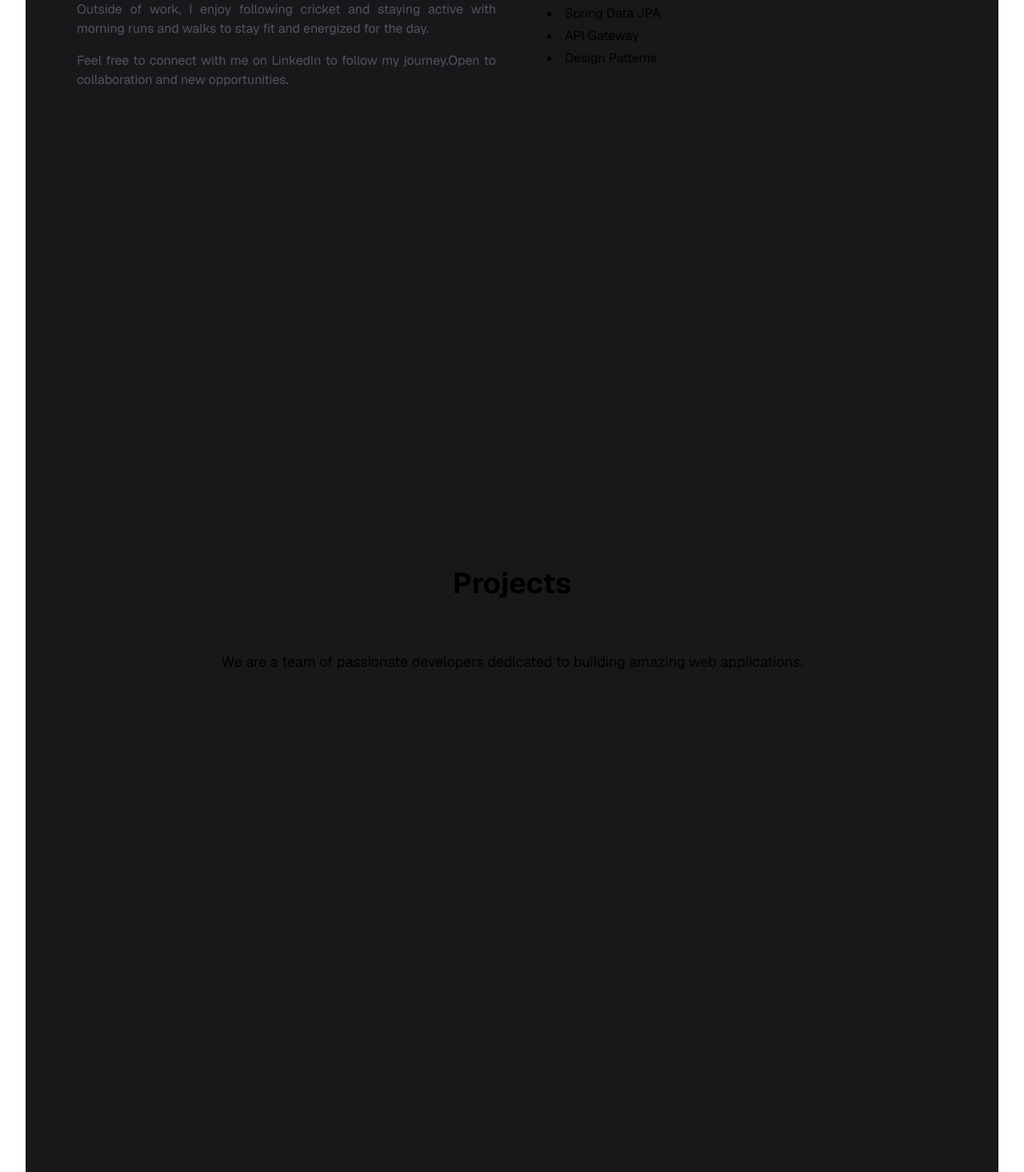
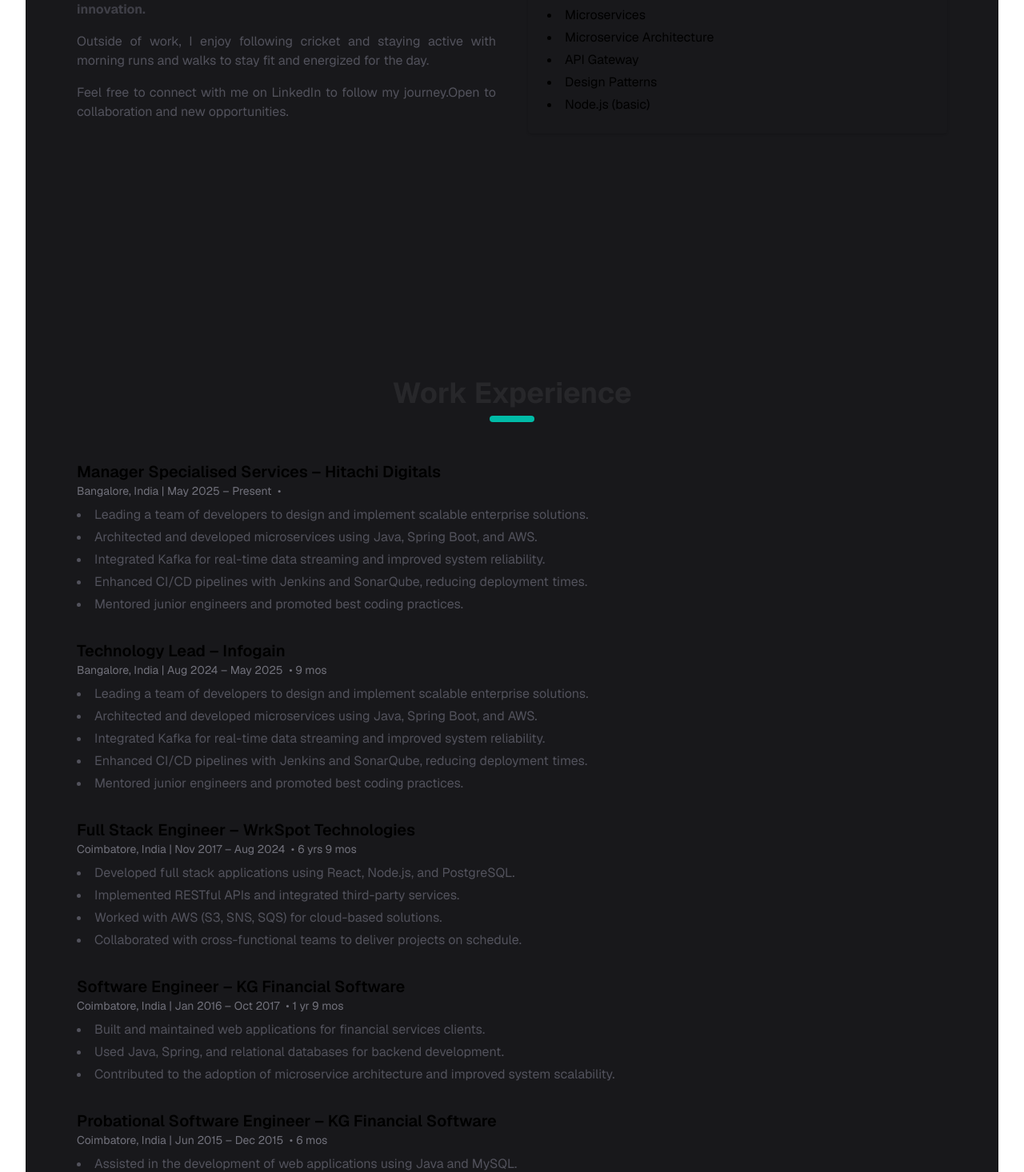
Before and after one commit to sethupalaniyappan/Personal-website, a Next.js app: page / in a window 1280 px wide. Shown: the part 1224-2690 px from the top of the page at 80% size. Built offline with nearby package versions, Linux system fonts and the light colour scheme.

Commit message:
Experience Sectlon with refactored static data from common folder called data

```diff
--- a/src/app/projects/page.tsx
+++ b/src/app/certificates/page.tsx
@@ -1,8 +1,8 @@
-export default function Projects() {
+export default function Certificates() {
     return (
-        <section id="projects">
+        <section id="certificates">
             <div className="flex flex-col items-center justify-center min-h-screen p-8 pb-20 gap-16 sm:p-20 font-[family-name:var(--font-geist-sans)]">
-                <h1 className="text-4xl font-bold">Projects</h1>
+                <h1 className="text-4xl font-bold">Uses</h1>
                 <p className="text-lg">
                     We are a team of passionate developers dedicated to building amazing web applications.
                 </p>
--- a/src/app/components/SkillsTabs.tsx
+++ b/src/app/components/SkillsTabs.tsx
@@ -1,49 +1,7 @@
 "use client";
 
 import React, { useState } from 'react';
-
-type SkillsMap = {
-  [category: string]: string[];
-};
-
-const skills: SkillsMap = {
-  Backend: [
-    'Java',
-    'Spring Boot',
-    'Microservices',
-    'Spring Data JPA',
-    'API Gateway',
-    'Design Patterns',
-  ],
-  Frontend: [
-    'React.js',
-    'Next.js (basic)',
-    'HTML',
-    'CSS',
-    'Bootstrap',
-    'Tailwind CSS',
-    'Node.js (basic)',
-  ],
-  Databases: [
-    'PostgreSQL',
-    'MongoDB',
-    'Cassandra',
-    'Neo4j',
-  ],
-  'Cloud & DevOps': [
-    'AWS (S3, SNS, SQS, CloudWatch, EC2)',
-    'Kafka',
-    'Jenkins (CI/CD)',
-    'SonarQube',
-    'SonarCloud',
-  ],
-  'Other Skills': [
-    'Static Code Analysis',
-    'Team Leadership',
-    'Mentoring',
-    'Exploring AI (GitHub Copilot)',
-  ],
-};
+import { skills } from '../data/skills';
 
 const tabList = Object.keys(skills);
 
--- a/src/app/menubar/page.tsx
+++ b/src/app/components/menubar.tsx
@@ -4,11 +4,11 @@
 import Image from "next/image";
 import { useState } from "react";
 import { usePathname } from "next/navigation";
+import menuItems from "../data/menuitems";
 
 
 export default function MenuBar() {
 
-    const menuItems = [{ label: "Home", href: "/" }, { label: "About", href: "/#about" }, { label: "Projects", href: "/#projects" }, { label: "Uses", href: "/#uses" }];
 
     const pathname = usePathname();
     const [theme, setTheme] = useState<string>("light");
--- /dev/null
+++ b/src/app/data/experience.ts
@@ -0,0 +1,78 @@
+// experience.ts
+
+type Experience = {
+    title: string;
+    company: string;
+    location: string;
+    startDate: Date;
+    endDate: Date | 'Present';
+    details: string[];
+};
+
+export const experiences: Experience[] = [
+    {
+        title: "Manager Specialised Services",
+        company: "Hitachi Digitals",
+        location: "Bangalore, India",
+        startDate: new Date(2025, 4, 29), // April 2021
+        endDate: "Present",
+        details: [
+            "Leading a team of developers to design and implement scalable enterprise solutions.",
+            "Architected and developed microservices using Java, Spring Boot, and AWS.",
+            "Integrated Kafka for real-time data streaming and improved system reliability.",
+            "Enhanced CI/CD pipelines with Jenkins and SonarQube, reducing deployment times.",
+            "Mentored junior engineers and promoted best coding practices.",
+        ],
+    },
+    {
+        title: "Technology Lead",
+        company: "Infogain",
+        location: "Bangalore, India",
+        startDate: new Date(2024, 7, 10),
+        endDate: new Date(2025, 4, 22),
+        details: [
+            "Leading a team of developers to design and implement scalable enterprise solutions.",
+            "Architected and developed microservices using Java, Spring Boot, and AWS.",
+            "Integrated Kafka for real-time data streaming and improved system reliability.",
+            "Enhanced CI/CD pipelines with Jenkins and SonarQube, reducing deployment times.",
+            "Mentored junior engineers and promoted best coding practices.",
+        ],
+    },
+    {
+        title: "Full Stack Engineer",
+        company: "WrkSpot Technologies",
+        location: "Coimbatore, India",
+        startDate: new Date(2017, 10, 23),
+        endDate: new Date(2024, 7, 8),
+        details: [
+            "Developed full stack applications using React, Node.js, and PostgreSQL.",
+            "Implemented RESTful APIs and integrated third-party services.",
+            "Worked with AWS (S3, SNS, SQS) for cloud-based solutions.",
+            "Collaborated with cross-functional teams to deliver projects on schedule.",
+        ],
+    },
+    {
+        title: "Software Engineer",
+        company: "KG Financial Software",
+        location: "Coimbatore, India",
+        startDate: new Date(2015, 12, 1),
+        endDate: new Date(2017, 9, 30),
+        details: [
+            "Built and maintained web applications for financial services clients.",
+            "Used Java, Spring, and relational databases for backend development.",
+            "Contributed to the adoption of microservice architecture and improved system scalability.",
+        ],
+    },
+    {
+        title: "Probational Software Engineer",
+        company: "KG Financial Software",
+        location: "Coimbatore, India",
+        startDate: new Date(2015, 5, 18),
+        endDate: new Date(2015, 11, 30),
+        details: [
+            "Assisted in the development of web applications using Java and MySQL.",
+            "Participated in code reviews and contributed to improving code quality.",
+            "Gained foundational experience in software engineering and agile methodologies.",
+        ],
+    },
+];
--- /dev/null
+++ b/src/app/data/menuitems.ts
@@ -0,0 +1,13 @@
+type MenuItem = {
+    label: string;
+    href: string;
+};
+
+const menuItems: MenuItem[] = [
+    { label: "Home", href: "/" },
+    { label: "About", href: "/#about" },
+    { label: "Experience", href: "/#experience" },
+    { label: "Certificates", href: "/#certificates" }
+];
+
+export default menuItems;
--- /dev/null
+++ b/src/app/data/skills.ts
@@ -0,0 +1,50 @@
+// skills.ts
+
+type SkillsMap = {
+    [category: string]: string[];
+};
+
+export const skills: SkillsMap = {
+    Backend: [
+        "Java",
+        "Spring Boot",
+        "Spring Data JPA",
+        "Microservices",
+        "Microservice Architecture",
+        "API Gateway",
+        "Design Patterns",
+        "Node.js (basic)",
+    ],
+    Frontend: [
+        "React.js",
+        "Next.js (basic)",
+        "HTML",
+        "CSS",
+        "Bootstrap",
+        "Tailwind CSS",
+    ],
+    Databases: [
+        "PostgreSQL",
+        "MongoDB",
+        "Cassandra",
+        "Neo4j",
+    ],
+    "Cloud & DevOps": [
+        "AWS S3",
+        "AWS SNS",
+        "AWS SQS",
+        "AWS CloudWatch",
+        "AWS EC2 (basic)",
+        "Kafka",
+        "Jenkins (CI/CD pipelines)",
+        "SonarQube",
+        "SonarCloud",
+    ],
+    Other: [
+        "Static Code Analysis",
+        "Team Leadership",
+        "Mentoring",
+        "Agile Methodologies",
+        "Exploring AI (GitHub Copilot)",
+    ],
+};
--- /dev/null
+++ b/src/app/experience/page.tsx
@@ -0,0 +1,55 @@
+import { experiences } from "../data/experience";
+
+function formatDate(date: Date | 'Present'): string {
+    if (date === 'Present') return 'Present';
+    return date.toLocaleString('default', { month: 'short', year: 'numeric' });
+}
+
+function calculateDuration(start: Date, end: Date | 'Present'): string {
+    const endDate = end === 'Present' ? new Date() : end;
+    let years = endDate.getFullYear() - start.getFullYear();
+    let months = endDate.getMonth() - start.getMonth();
+
+    if (months < 0) {
+        years--;
+        months += 12;
+    }
+
+    const yearsStr = years > 0 ? `${years} yr${years > 1 ? 's' : ''}` : '';
+    const monthsStr = months > 0 ? `${months} mo${months > 1 ? 's' : ''}` : '';
+    return [yearsStr, monthsStr].filter(Boolean).join(' ');
+}
+
+function Experience() {
+    return (
+        <section id="experience">
+            <div className="flex flex-col items-center justify-center min-h-screen p-8 py-24 gap-8 sm:px-8 font-[family-name:var(--font-geist-sans)]">
+                <div className="flex flex-col items-center gap-2 pb-4 text-zinc-800 dark:text-zinc-100">
+                    <h1 className="text-4xl font-bold">Work Experience</h1>
+                    <span className="px-7 py-1 rounded-full bg-teal-500"></span>
+                </div>
+                <div className="flex flex-col items=start w-full">
+                    {experiences.map((exp, idx) => (
+                        <div key={idx} className="mb-8">
+                            <h3 className="text-xl font-semibold">
+                                {exp.title} – {exp.company}
+                            </h3>
+                            <p className="text-sm text-zinc-500 dark:text-zinc-500">
+                                {exp.location} | {formatDate(exp.startDate)} – {formatDate(exp.endDate)}{' '}
+                                <span className="mx-1">•</span>
+                                {calculateDuration(exp.startDate, exp.endDate)}
+                            </p>
+                            <ul className="list-disc list-inside mt-2 space-y-1 text-base text-zinc-600 dark:text-zinc-400">
+                                {exp.details.map((item, i) => (
+                                    <li key={i}>{item}</li>
+                                ))}
+                            </ul>
+                        </div>
+                    ))}
+                </div>
+            </div>
+        </section>
+    );
+}
+
+export default Experience;
--- a/src/app/home/page.tsx
+++ b/src/app/home/page.tsx
@@ -6,7 +6,7 @@
         <section id="home">
             <div className="flex flex-col items-center justify-center min-h-screen p-8 pb-20 gap-16 sm:p-20 font-[family-name:var(--font-geist-sans)]">
                 <div className="flex flex-col items-center justify-center gap-4 text-zinc-800 dark:text-zinc-100">
-                    <span className="text-4xl font-bold">Hi, I'm Sethu Palaniyappan.</span>
+                    <span className="text-4xl font-bold ">Hi, I'm Sethu Palaniyappan.</span>
                     <span className="text-2xl font-semibold"> Full Stack Engineer • Tech Lead • Cloud and AI Enthusiast</span>
                 </div>
                 <div>
--- a/src/app/layout.tsx
+++ b/src/app/layout.tsx
@@ -1,7 +1,7 @@
 import type { Metadata } from "next";
 import { Geist, Geist_Mono } from "next/font/google";
 import "./globals.css";
-import MenuBar from "./menubar/page";
+import MenuBar from "./components/menubar";
 
 const geistSans = Geist({
   variable: "--font-geist-sans",
--- a/src/app/page.tsx
+++ b/src/app/page.tsx
@@ -1,7 +1,7 @@
 import Home from "./home/page";
-import Projects from "./projects/page";
+import Experience from "./experience/page";
 import About from "./about/page";
-import Uses from "./uses/page";
+import Certificates from "./certificates/page";
 
 export default function Index() {
   return (
@@ -10,8 +10,8 @@
         <main className="">
           <Home />
           <About />
-          <Projects />
-          <Uses />
+          <Experience />
+          <Certificates />
         </main>
       </div>
     </div>
--- a/src/app/uses/page.tsx
+++ /dev/null
@@ -1,12 +0,0 @@
-export default function Uses() {
-    return (
-        <section id="uses">
-            <div className="flex flex-col items-center justify-center min-h-screen p-8 pb-20 gap-16 sm:p-20 font-[family-name:var(--font-geist-sans)]">
-                <h1 className="text-4xl font-bold">Uses</h1>
-                <p className="text-lg">
-                    We are a team of passionate developers dedicated to building amazing web applications.
-                </p>
-            </div>
-        </section>
-    );
-}
```
Also changed, not shown: src/app/about/page.tsx (+4 -4 lines).
